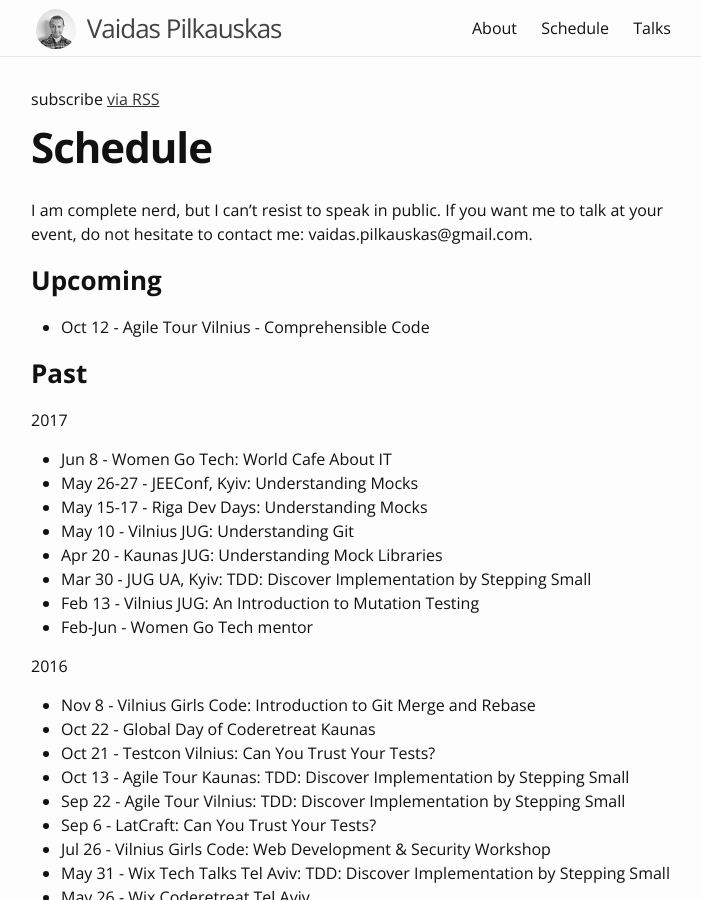
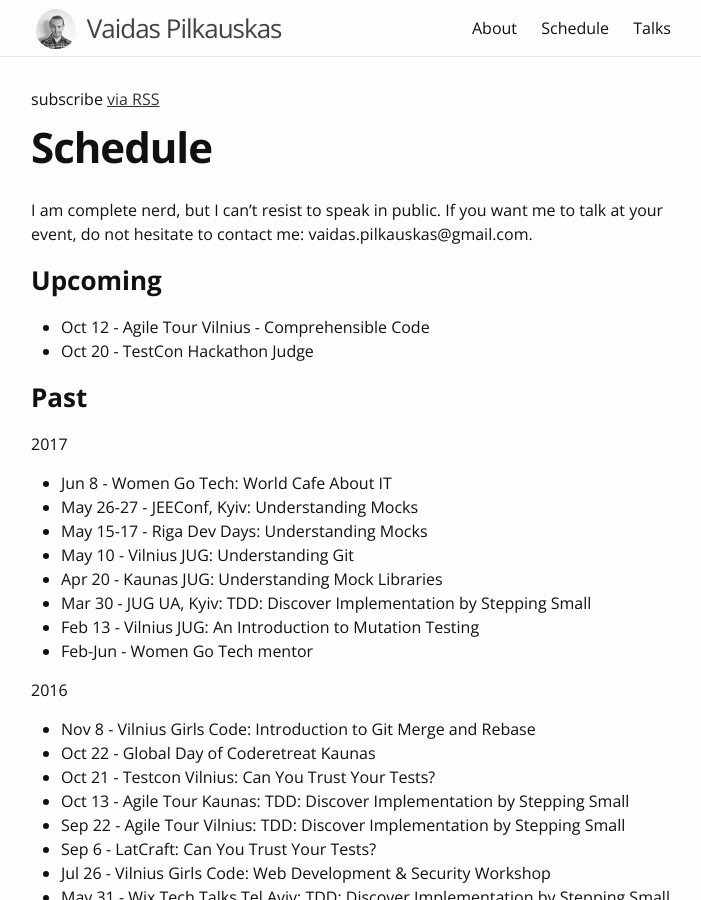
Before and after one commit to liucijus/liucijus.github.io, a Jekyll site: the page built from schedule.md, in a window 1280 px wide and 900 px high. Shown: the whole window, without its empty margins (289-990 px from the left). Built offline with Jekyll 4.4.1, drawn with Linux system fonts in a browser that asks for light colours.

Commit message:
Add TestCon

```diff
--- a/schedule.md
+++ b/schedule.md
@@ -8,8 +8,8 @@ I am complete nerd, but I can't resist to speak in public.
 If you want me to talk at your event, do not hesitate to contact me: vaidas.pilkauskas@gmail.com.
 
 ### Upcoming
-
  * Oct 12 - Agile Tour Vilnius - Comprehensible Code
+ * Oct 20 - TestCon Hackathon Judge
 
 ### Past
 
```
